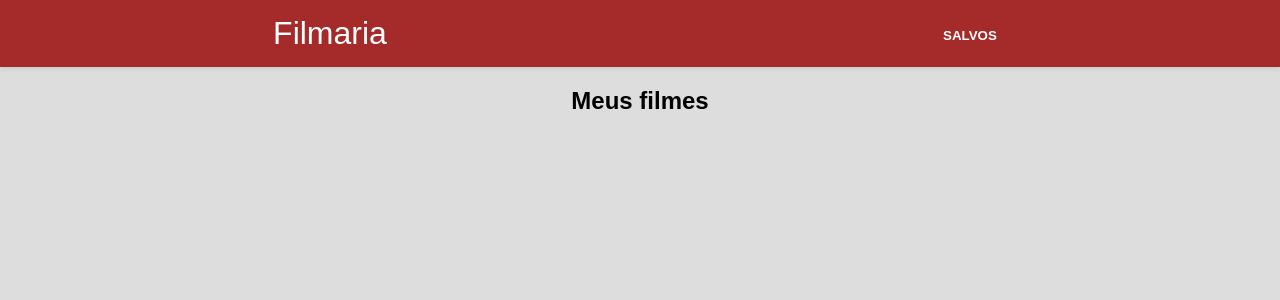
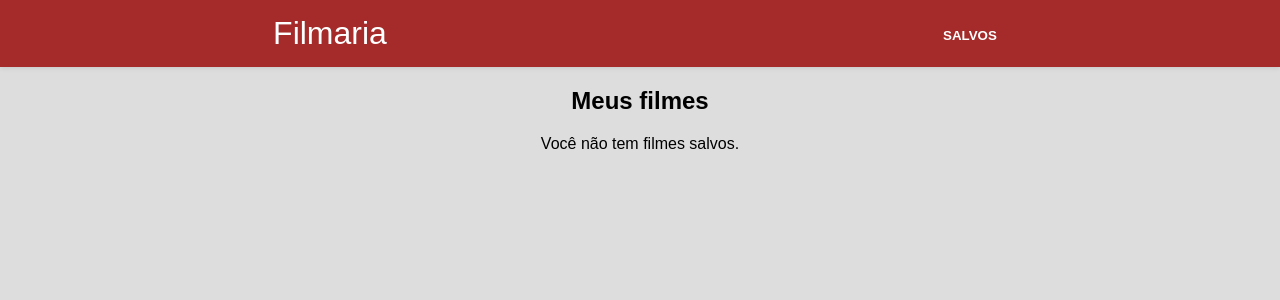
Before and after one commit to caiogomesdev/filmaria-vue, a Vue app: page /salvos in a window 1280 px wide. Shown: the top 300 px of the page. Built offline with nearby package versions, Linux system fonts and the light colour scheme.

Commit message:
Final Commit

```diff
--- a/src/pages/Salvos.vue
+++ b/src/pages/Salvos.vue
@@ -1,7 +1,9 @@
 <template>
   <div id="salvos">
       <h2>Meus filmes</h2>
-      <ul>
+      <div class="content">
+      <p class="noitems" v-if="list < 1">Você não tem filmes salvos.</p>
+      <ul v-else>
         <li v-for="item in list" :key="item.id">
           <strong>{{item.nome}}</strong>
           <div class="buttons">
@@ -10,6 +12,7 @@
           </div>
         </li>
       </ul>
+      </div>
   </div>
 </template>
 
@@ -42,11 +45,16 @@ export default {
   align-items: center;
   width: 100%;
 }
-ul {
-  list-style: none;
+.content{
   width: 80%;
   max-width: 450px;
   margin-top: 20px;
+}
+.noitems{
+  text-align: center;
+}
+ul {
+  list-style: none;
 }
 ul li{
   display: flex;
```
Also changed, not shown: github/projeto.gif (added), 1 other file (tests, documents, lock files or other folders).
